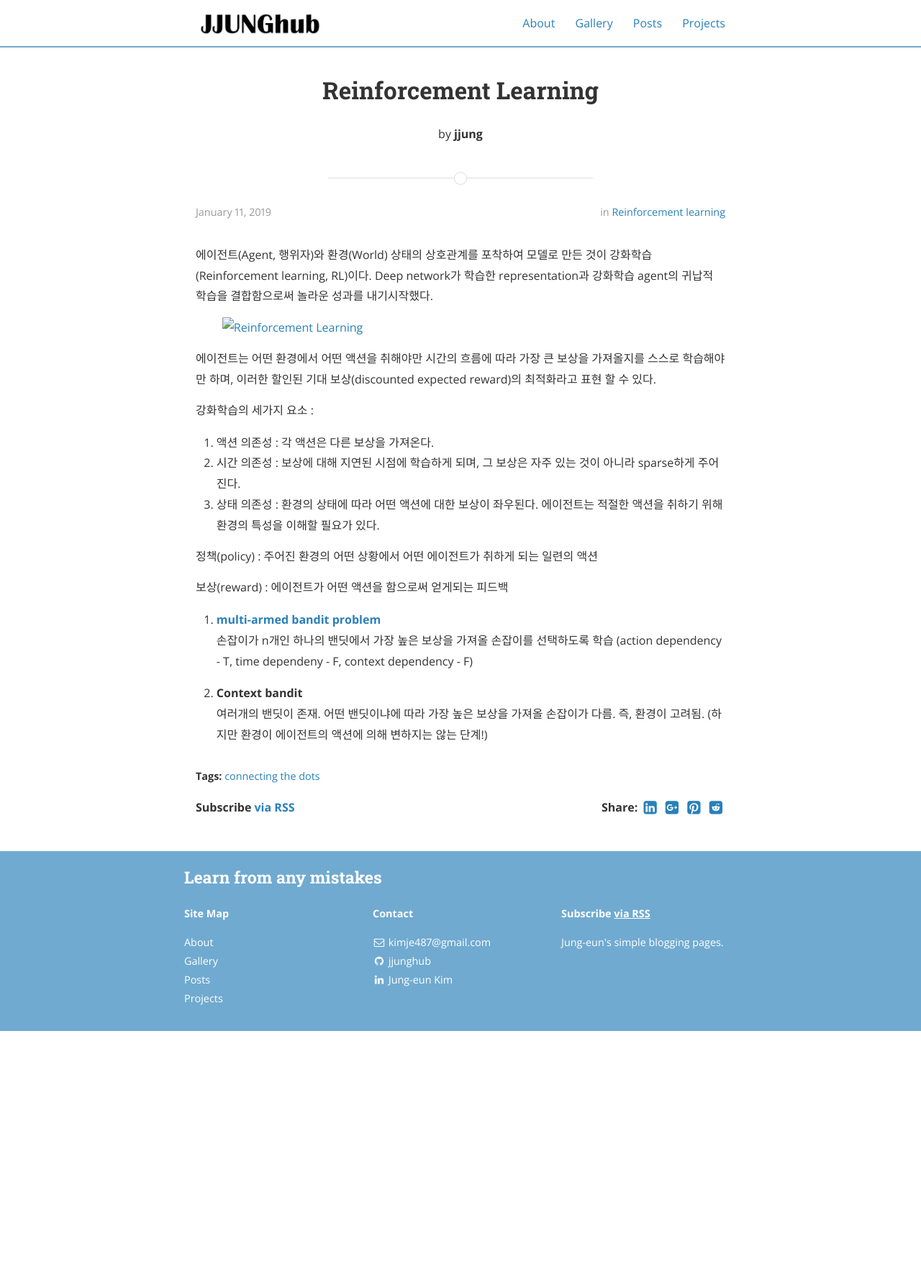
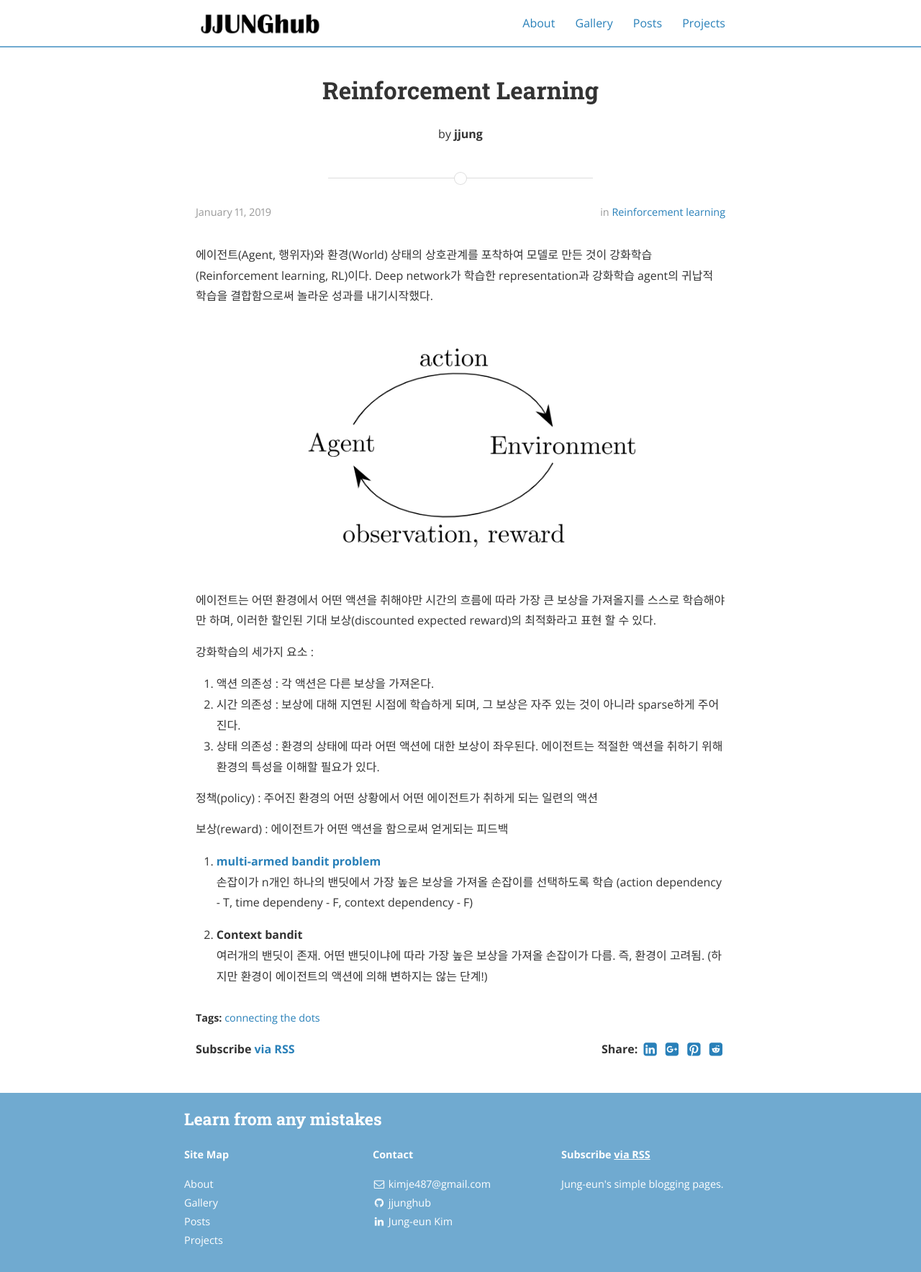
Before and after one commit to jjunghub/blog, a Jekyll site: the page built from _posts/2019-01-11-RFL.markdown, in a window 1280 px wide. Shown: the whole page at 72% size. Built offline with Jekyll 4.4.1, drawn with Linux system fonts in a browser that asks for light colours; nearby versions of some CDN libraries; before the commit the page ends 1433 px from its top, so only the background shows below that.

Commit message:
modify post

```diff
--- a/_posts/2019-01-11-RFL.markdown
+++ b/_posts/2019-01-11-RFL.markdown
@@ -10,8 +10,8 @@ tags: ['connecting the dots']
 에이전트(Agent, 행위자)와 환경(World) 상태의 상호관계를 포착하여 모델로 만든 것이 강화학습(Reinforcement learning, RL)이다.
 Deep network가 학습한 representation과 강화학습 agent의 귀납적 학습을 결합함으로써 놀라운 성과를 내기시작했다.
 
-<a href="//jjunghub.github.io/blog/assets/images/ports/diagram.png" data-lightbox="Reinforcement Learning" data-title="Reinforcement Learning">
-  <img src="//jjunghub.github.io/blog/assets/images/ports/diagram.png" title="Reinforcement Learning">
+<a href="//jjunghub.github.io/blog/assets/images/posts/diagram.png" data-lightbox="Reinforcement Learning" data-title="Reinforcement Learning">
+  <img src="//jjunghub.github.io/blog/assets/images/posts/diagram.png" title="Reinforcement Learning">
 </a>
 
 에이전트는 어떤 환경에서 어떤 액션을 취해야만 시간의 흐름에 따라 가장 큰 보상을 가져올지를 스스로 학습해야만 하며, 이러한 할인된 기대 보상(discounted expected reward)의 최적화라고 표현 할 수 있다.
```
